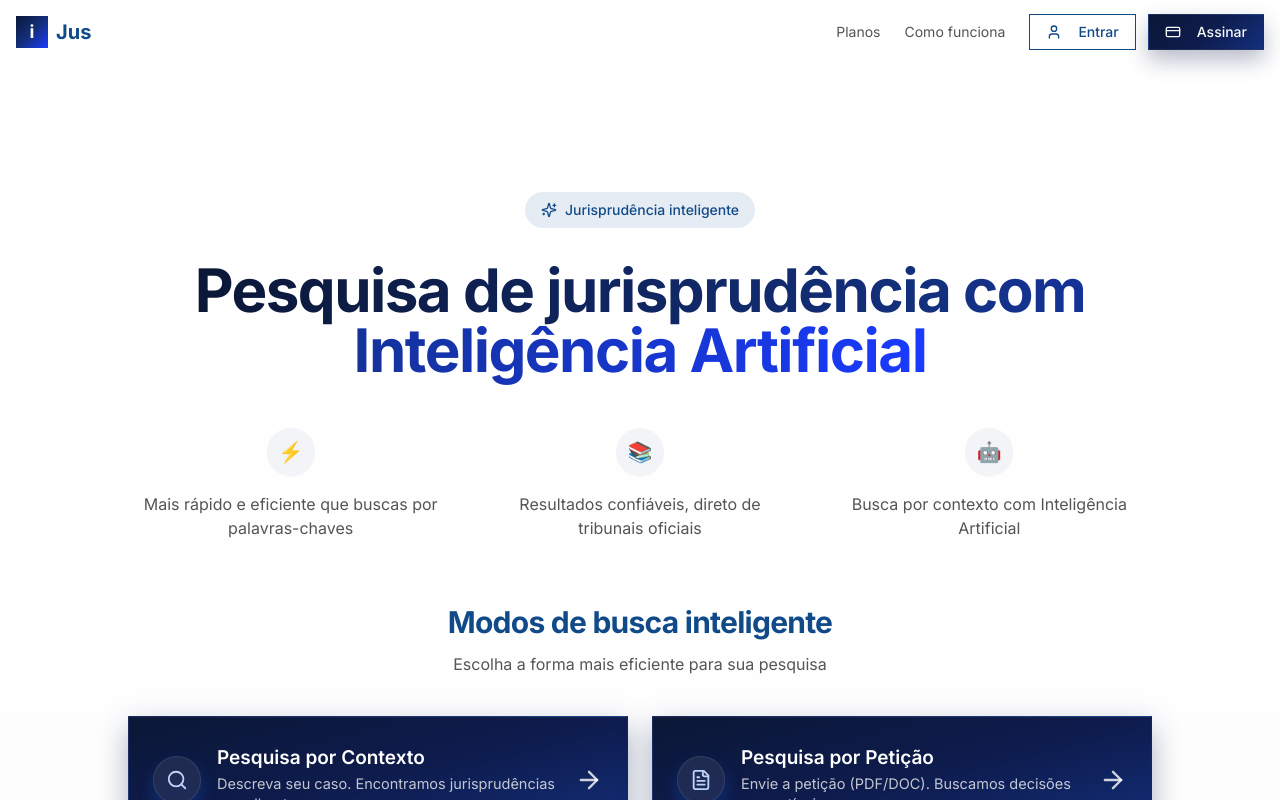
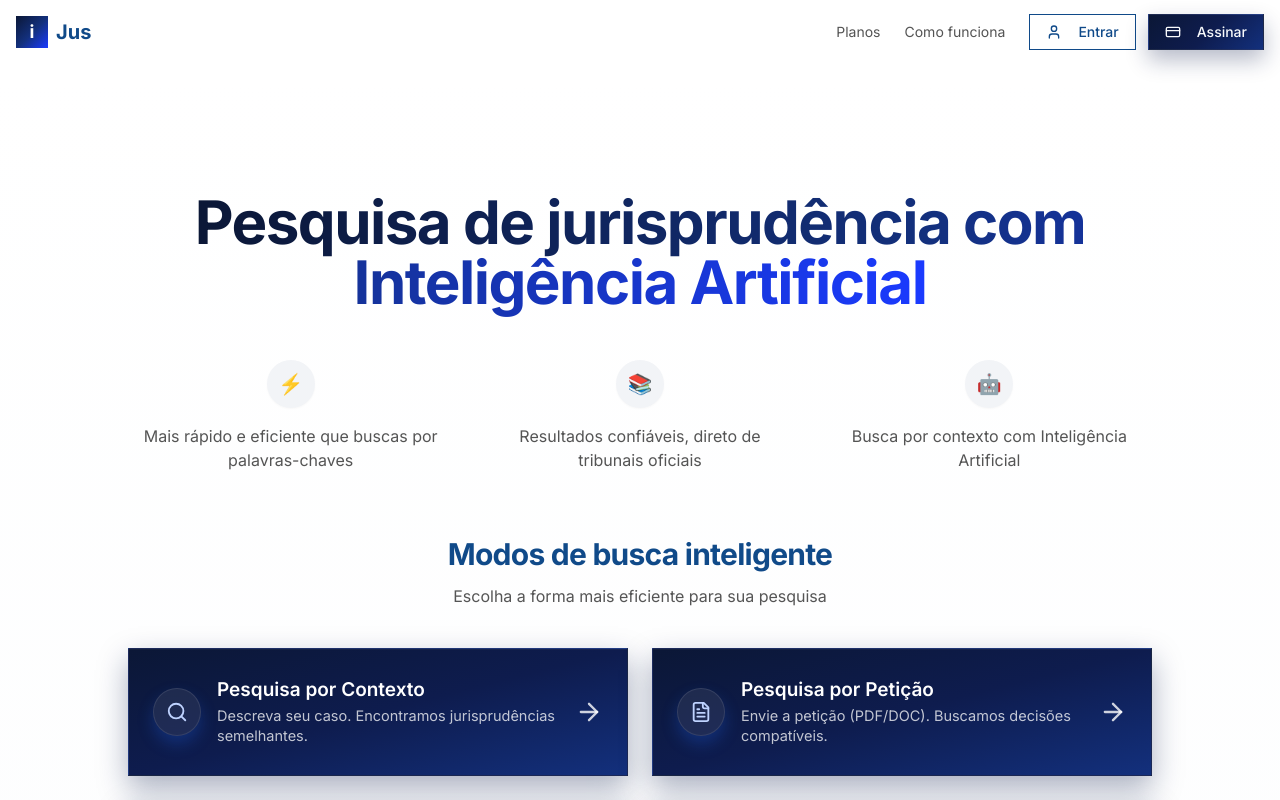
Before and after one commit to guilhermevilella-hub/juris-fluent-search, a React (Vite) app: page / in a window 1280 px wide. Shown: the top 800 px of the page. Built offline with nearby package versions, Linux system fonts and the light colour scheme; the HTML template or start-up script is replaced by a standard one.

Commit message:
Remove "jurisprudência" icon

```diff
--- a/src/pages/Home.tsx
+++ b/src/pages/Home.tsx
@@ -67,11 +67,6 @@ const Home = () => {
       {/* Hero Section */}
       <section className="relative px-4 py-20 lg:py-32">
         <div className="container mx-auto max-w-6xl text-center">
-          {/* Badge */}
-          <div className="inline-flex items-center space-x-2 bg-accent-blue/10 text-accent-blue rounded-full px-4 py-2 mb-8 animate-fade-in">
-            <Sparkles className="w-4 h-4" />
-            <span className="text-sm font-medium">Jurisprudência inteligente</span>
-          </div>
 
           {/* Main Heading */}
           <h1 className="text-4xl md:text-5xl lg:text-6xl font-bold mb-12 leading-[1.3] animate-slide-up">
```
